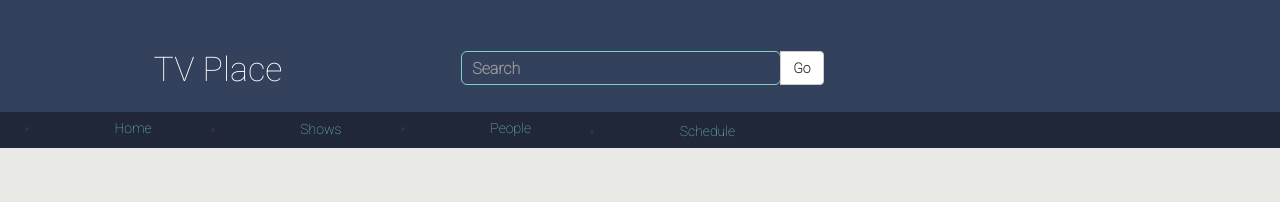
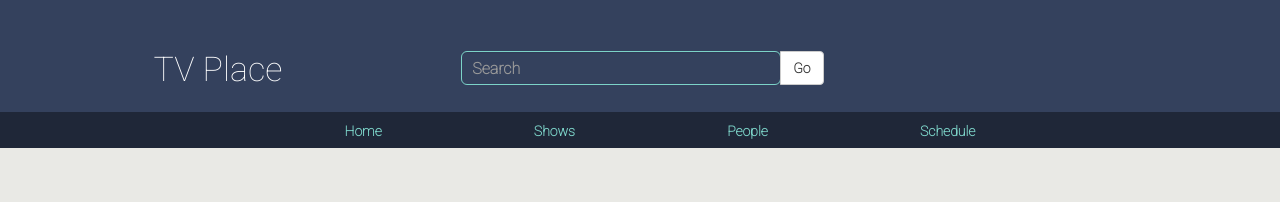
Before and after one commit to janocl/tvplace, a plain HTML site: page index.html in a window 1280 px wide. Shown: the top 202 px of the page. Drawn offline with nearby package versions, Linux system fonts and the light colour scheme; no server answers.

Commit message:
Se corrige el estilo y se centra el menu

```diff
--- a/css/style.css
+++ b/css/style.css
@@ -118,11 +118,12 @@ body{
   background: #1F2738;
   height: 36px;
   margin: 0px;
+  text-align: center;
 }
 
 #app-nav nav ul li{
+	display: inline-block;
   text-decoration: none;
-  float: left;
   padding: 0 6%;
   height: 100%;
 }
@@ -132,6 +133,7 @@ body{
   text-decoration: none;
   color: #7CD3C8;
   padding-top: 17%;
+  font-weight: bold;
 }
 
 .loader {
```
